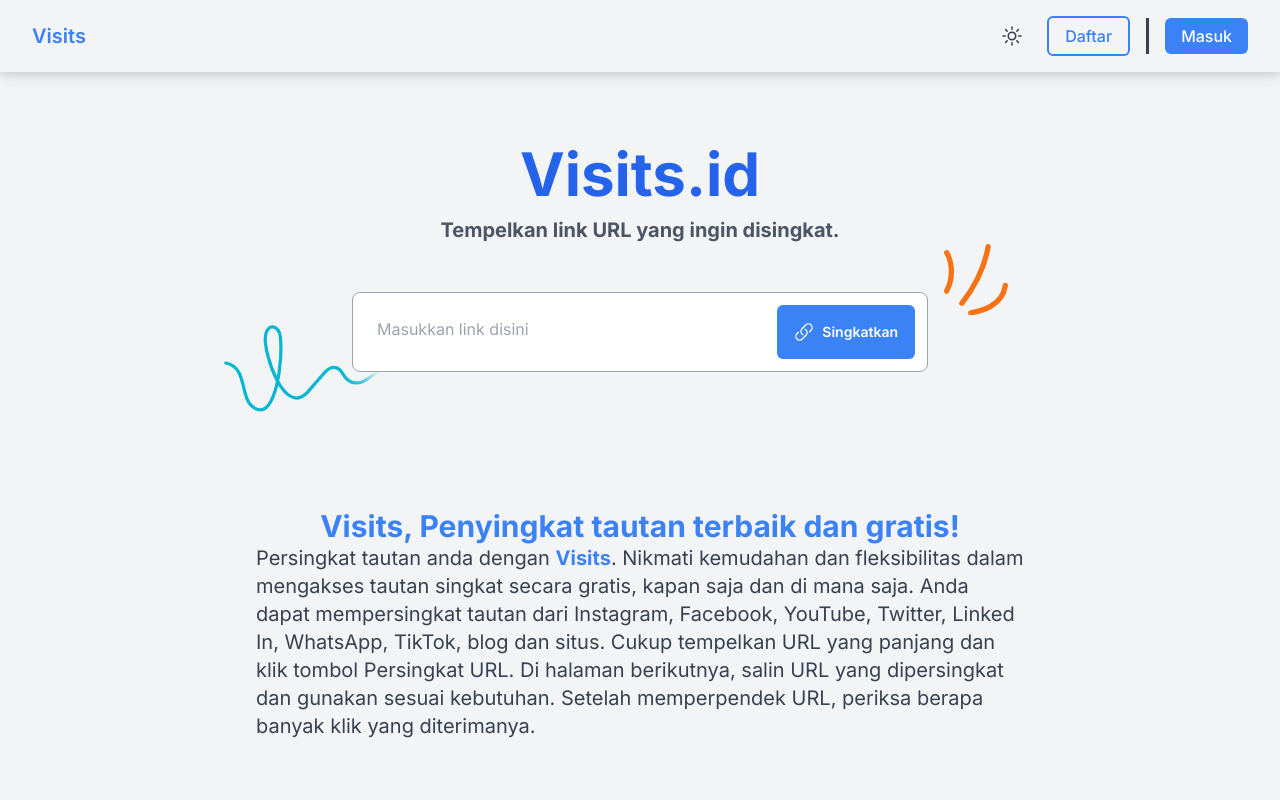
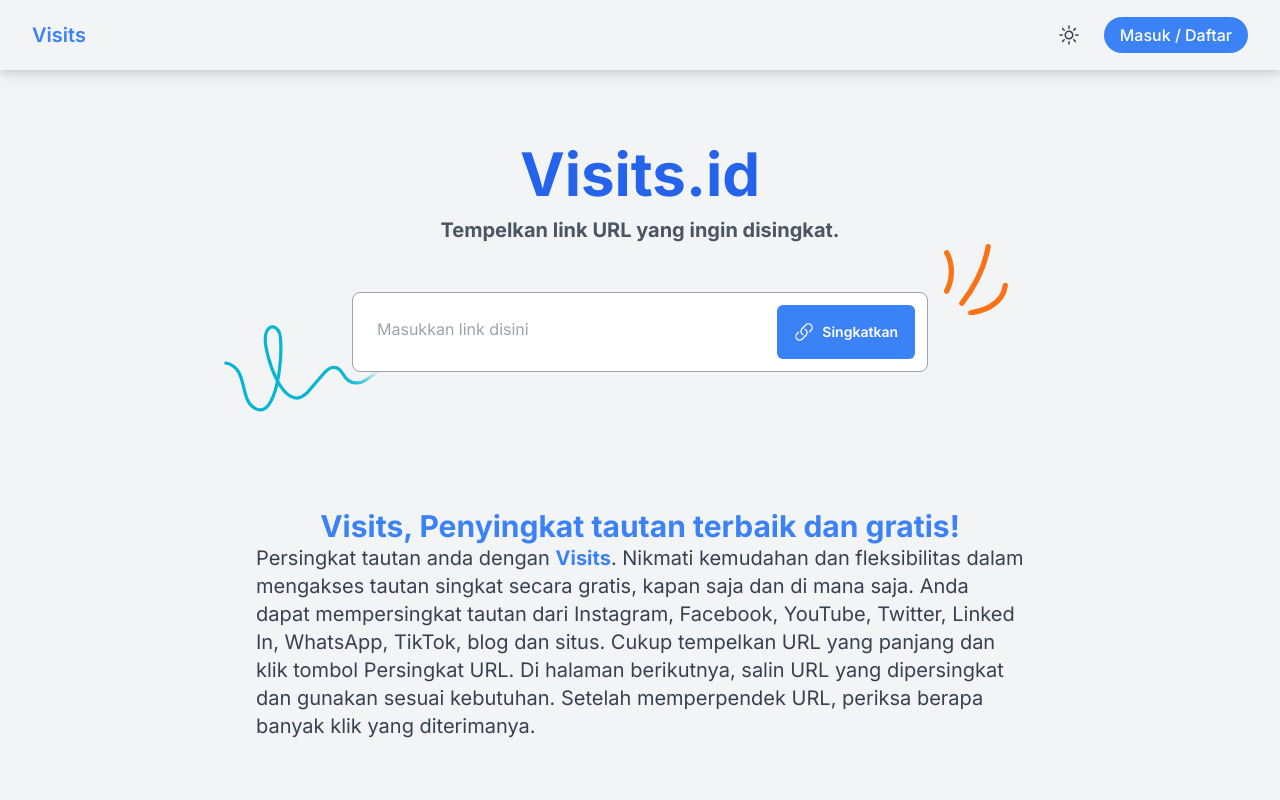
Before and after one commit to irfan-za/visits, a Next.js app: page / in a window 1280 px wide. Shown: the top 800 px of the page. Built offline with nearby package versions, Linux system fonts and the light colour scheme; what @supabase/auth-helpers-nextjs would draw is missing.

Commit message:
fix: update ui

```diff
--- a/app/components/Navbar.js
+++ b/app/components/Navbar.js
@@ -9,12 +9,12 @@
 
           <div className="inline-flex items-center justify-end grow gap-x-4">
             <DarkModeToggle/>
-            <Link className="flex items-center font-medium text-blue-500 hover:text-white border-2 border-blue-500 hover:border-blue-600 hover:bg-blue-600 rounded-md px-2 py-1 sm:px-4 sm:py-1.5" href="/auth/register">
+            {/* <Link className="flex items-center font-medium text-blue-500 hover:text-white border-2 border-blue-500 hover:border-blue-600 hover:bg-blue-600 rounded-md px-2 py-1 sm:px-4 sm:py-1.5" href="/auth/register">
               Daftar
             </Link>
-            <span className="border-2 border-l border-gray-700 dark:border-white h-7 sm:h-9"></span>
-            <Link className="flex items-center font-medium text-white bg-gradient-to-r bg-blue-500 hover:bg-blue-600 rounded-md px-2 py-1 sm:px-4 sm:py-1.5" href="/auth/login">
-              Masuk
+            <span className="border-2 border-l border-gray-700 dark:border-white h-7 sm:h-9"></span> */}
+            <Link className="flex items-center font-medium text-white bg-gradient-to-r bg-blue-500 hover:bg-blue-600 rounded-full px-2 py-1 sm:px-4 sm:py-1.5" href="/auth/login">
+              Masuk / Daftar
             </Link>
           </div>
       </nav>
--- a/app/page.js
+++ b/app/page.js
@@ -62,6 +62,7 @@
   const [longUrl, setLongUrl] = useState('');
   const [shortUrl, setShortUrl] = useState(null);
   const [validUrl, setValidUrl] = useState(false);
+  const [isCopy, setIsCopy] = useState(false);
 
 
 
@@ -100,7 +101,13 @@
       alert("Link URL Tidak Valid!")
     }
   }
-  const copyUrl=()=>navigator.clipboard.writeText(`https://visits.id/p/${shortUrl}`)
+  const copyUrl=()=>{
+    navigator.clipboard.writeText(`https://visits.id/p/${shortUrl}`)
+    setIsCopy(true)
+    setTimeout(() => {
+      setIsCopy(false)
+    }, 1500);
+  }
   return (
     <ThemeProvider enableSystem={true} attribute="class">
       <div className="bg-gray-100 dark:bg-gray-900">
@@ -158,6 +165,8 @@
                     <button className="text-cyan-500 hover:text-cyan-600 underline" onClick={copyUrl} >https://visits.id/p/{shortUrl}</button>
                     <span className="group-hover:opacity-100 transition-opacity bg-gray-100 border px-4 py-1 text-sm text-gray-700 rounded-md absolute left-1/2
                     -translate-x-1/2 -translate-y-14 z-10 opacity-0 m-4 mx-auto">Copy</span>
+                    <span className={`${isCopy ? 'block' : 'hidden'} bg-green-300 border px-4 py-1 text-sm text-gray-700 rounded-md absolute left-1/2
+                    -translate-x-1/2 -translate-y-14 z-10 m-4 mx-auto`}>Copied</span>
                 </div>
               </p>
 
```
